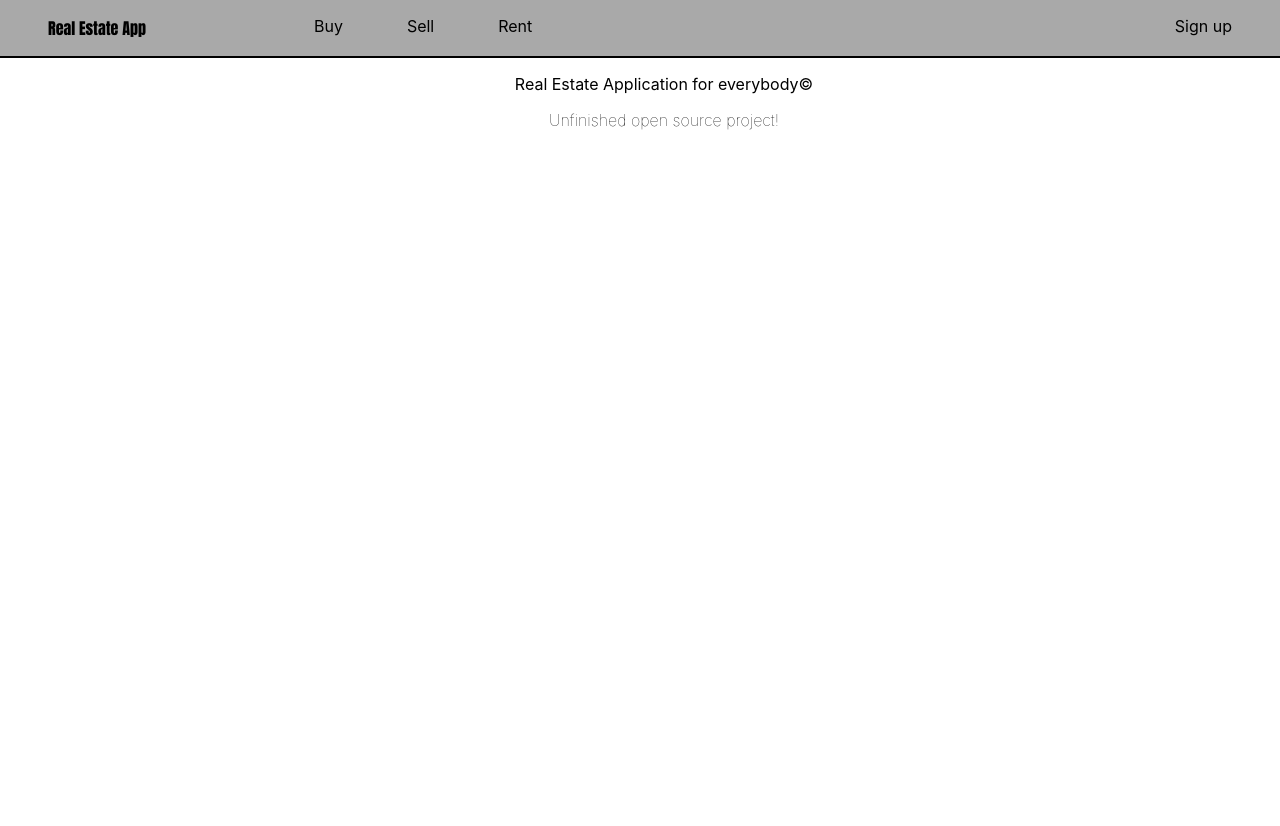
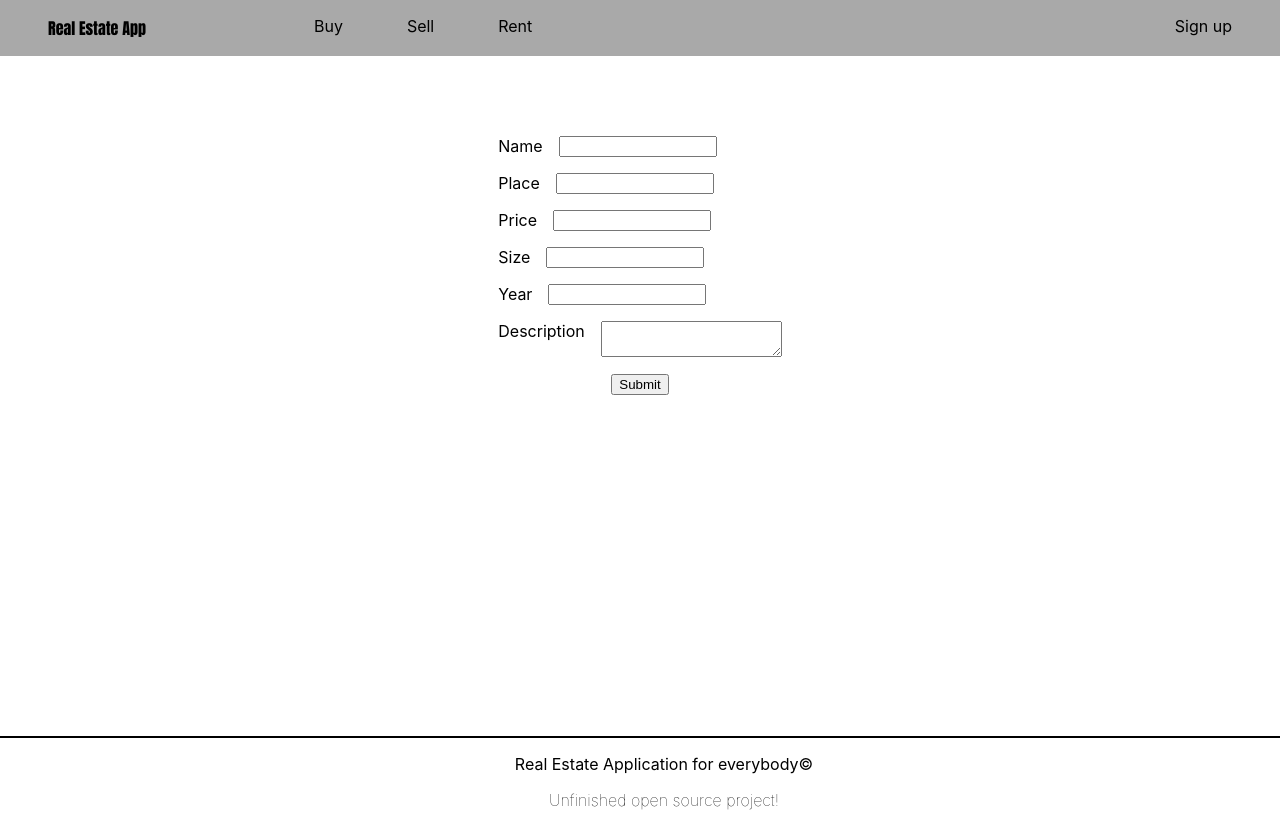
Before and after one commit to devihor25/Real-Estate-App-React, a React (Create React App) app: page /create-home in a window 1280 px wide. Before the commit the page ends 800 px from the top, so only its background shows below. Built offline with nearby package versions, Linux system fonts and the light colour scheme.

Commit message:
create home page

```diff
--- a/package.json
+++ b/package.json
@@ -8,6 +8,7 @@
     "@testing-library/user-event": "^13.5.0",
     "react": "^18.2.0",
     "react-dom": "^18.2.0",
+    "react-router-dom": "^6.6.0",
     "react-scripts": "5.0.1",
     "sass": "^1.57.1",
     "web-vitals": "^2.1.4"
--- a/src/App.js
+++ b/src/App.js
@@ -1,12 +1,23 @@
 import './App.scss';
 import Footer from './components/Footer/Footer';
 import Header from './components/Header/Header';
+import { BrowserRouter, Route, Routes } from 'react-router-dom';
+import HomePage from './components/HomePage/HomePage';
+import CreateHome from './components/Homes/CreateHome';
 
 function App() {
   return (
     <div className="App">
-      <Header />
-      <Footer />
+      <BrowserRouter>
+        <Header />
+        <main>
+          <Routes>
+            <Route path="/" element={<HomePage />} />
+            <Route path="/create-home" element={<CreateHome />} />
+          </Routes>
+        </main>
+        <Footer />
+      </BrowserRouter>
     </div>
   );
 }
--- a/src/App.scss
+++ b/src/App.scss
@@ -0,0 +1,26 @@
+main {
+  min-height: 85vh;
+}
+
+.form-row {
+  display: flex;
+  margin: 16px;
+}
+
+.form-row label {
+  margin-right: 16px;
+}
+
+.form-row input {
+  width: 150px;
+}
+
+.center {
+  display: block;
+  text-align: center;
+  padding: 64px;
+}
+
+form {
+  display: inline-block;
+}
--- /dev/null
+++ b/src/common/FormSubmitButton.js
@@ -0,0 +1,9 @@
+export default function FormSubmitButton() {
+    return (
+        <button
+            type="submit"
+        >
+            Submit
+        </button>
+    )
+}
--- /dev/null
+++ b/src/common/InputFormRow.js
@@ -0,0 +1,13 @@
+export default function InputFormRow({ labelName, name, value, handleOnChange }) {
+    return (
+        <article className="form-row">
+            <label>{labelName}</label>
+            <input
+                type="text"
+                name={name}
+                value={value || ""}
+                onChange={handleOnChange}
+            />
+        </article>
+    )
+}
--- /dev/null
+++ b/src/common/fields.js
@@ -0,0 +1,22 @@
+export const HOME_FIELDS = [
+    {
+        labelName: "Name",
+        name: "name",
+    },
+    {
+        labelName: "Place",
+        name: "place",
+    },
+    {
+        labelName: "Price",
+        name: "price",
+    },
+    {
+        labelName: "Size",
+        name: "size",
+    },
+    {
+        labelName: "Year",
+        name: "year",
+    }
+]
--- a/src/common/urls.js
+++ b/src/common/urls.js
@@ -1,4 +1,4 @@
-const localHost = "localhost:3030"
+const localHost = "http://localhost:3030"
 const azureHost = "https://realestateappforeverybody.azurewebsites.net"
 
-export const host = azureHost
+export const hostUrl = azureHost
--- a/src/components/Footer/Footer.scss
+++ b/src/components/Footer/Footer.scss
@@ -1,8 +1,5 @@
 footer {
     border-top: 2px solid black;
-}
-
-section {
     text-align: center;
 }
 
--- /dev/null
+++ b/src/components/HomePage/HomePage.js
@@ -0,0 +1,9 @@
+import "./HomePage.scss"
+
+export default function HomePage() {
+    return (
+        <section>
+            bla bla
+        </section>
+    )
+}
--- /dev/null
+++ b/src/components/Homes/CreateHome.js
@@ -0,0 +1,68 @@
+import { useState } from "react"
+import { hostUrl } from "../../common/urls"
+import InputFormRow from "../../common/InputFormRow"
+import FormSubmitButton from "../../common/FormSubmitButton"
+import { HOME_FIELDS } from "../../common/fields"
+
+export default function CreateHome() {
+    const [homeInfo, setHomeInfo] = useState({})
+
+    const postHome = () => {
+        fetch(`${hostUrl}/home`, {
+            method: "POST",
+            body: JSON.stringify(homeInfo),
+            headers: {
+                "Content-Type": "application/json"
+            }
+        })
+            .then(resp => {
+                console.log(resp)
+                return resp.json()
+            })
+            .then(json => {
+                console.log(json)
+            })
+    }
+
+    const handleOnChange = (e) => {
+        setHomeInfo({
+            ...homeInfo,
+            [e.target.name]: e.target.value
+        })
+    }
+
+    const handleOnSubmit = (e) => {
+        e.preventDefault()
+        postHome()
+    }
+
+    return (
+        <div className="center">
+
+            <form onSubmit={handleOnSubmit}>
+                {
+                    HOME_FIELDS.map((hk) => (
+                        <InputFormRow
+                            key={hk.labelName}
+                            labelName={hk.labelName}
+                            name={hk.name}
+                            value={homeInfo[hk.name]}
+                            handleOnChange={handleOnChange}
+                        />
+                    ))
+                }
+                <article className="form-row">
+                    <label>Description</label>
+                    <textarea
+                        type="text"
+                        name="description"
+                        value={homeInfo.description || ""}
+                        onChange={handleOnChange}
+                    />
+                </article>
+                <FormSubmitButton />
+            </form>
+
+        </div>
+    )
+}
```
Also changed, not shown: src/components/HomePage/HomePage.scss (added).
